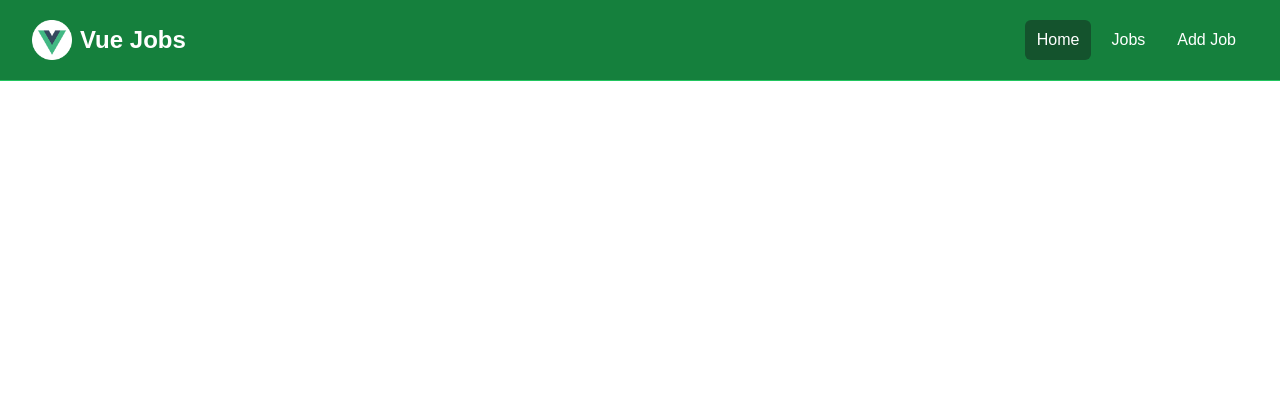
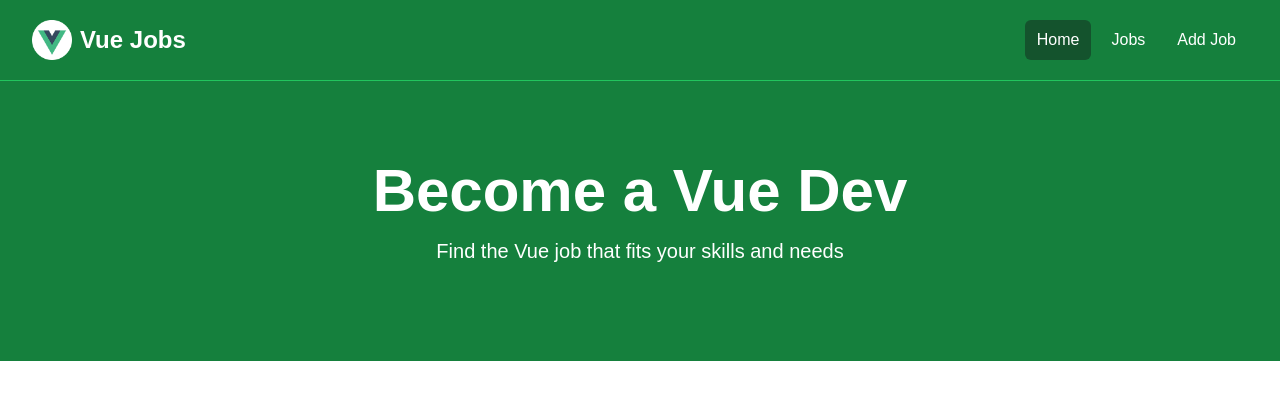
Before and after one commit to bekov28/jobs-website-vue, a Vue app: page / in a window 1280 px wide. Shown: the top 400 px of the page. Built offline with nearby package versions, Linux system fonts and the light colour scheme.

Commit message:
Hero section created

```diff
--- a/src/App.vue
+++ b/src/App.vue
@@ -1,7 +1,9 @@
 <script setup>
 import Navbar from "@/components/Navbar.vue";
+import Hero from "@/components/Hero.vue";
 </script>
 
 <template>
   <Navbar />
+  <Hero />
 </template>
--- /dev/null
+++ b/src/components/Hero.vue
@@ -0,0 +1,25 @@
+<script setup>
+import { defineProps } from "vue";
+
+defineProps({
+  title: {
+    type: String,
+    default: "Become a Vue Dev",
+  },
+  subtitle: {
+    type: String,
+    default: "Find the Vue job that fits your skills and needs",
+  },
+});
+</script>
+
+<template>
+  <section class="bg-green-700 py-20 mb-4">
+    <div class="max-w-7xl mx-auto px-4 sm:px-6 lg:px-8 flex flex-col items-center">
+      <div class="text-center">
+        <h1 class="text-4xl font-extrabold text-white sm:text-5xl md:text-6xl">{{ title }}</h1>
+        <p class="my-4 text-xl text-white">{{ subtitle }}</p>
+      </div>
+    </div>
+  </section>
+</template>
```
